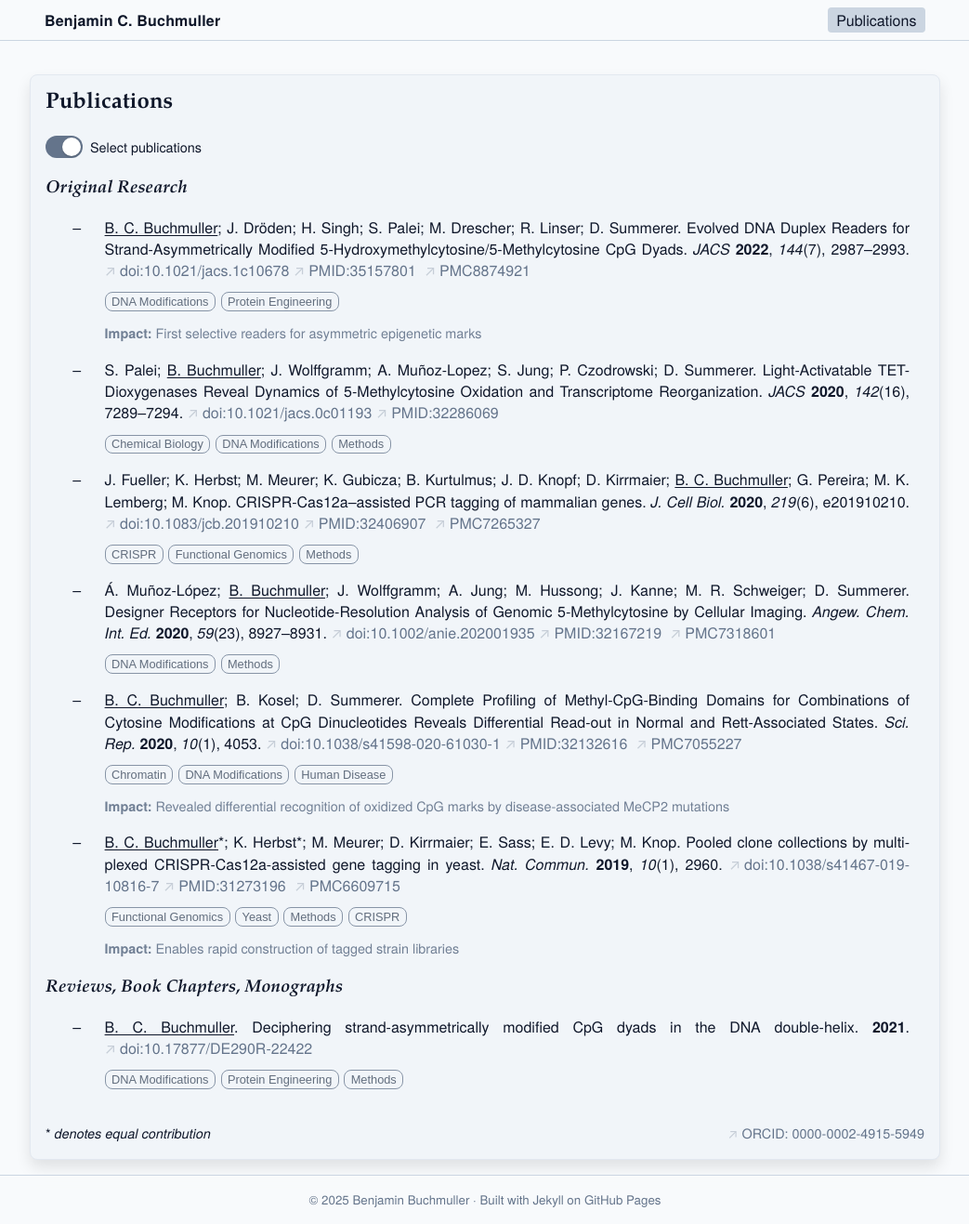
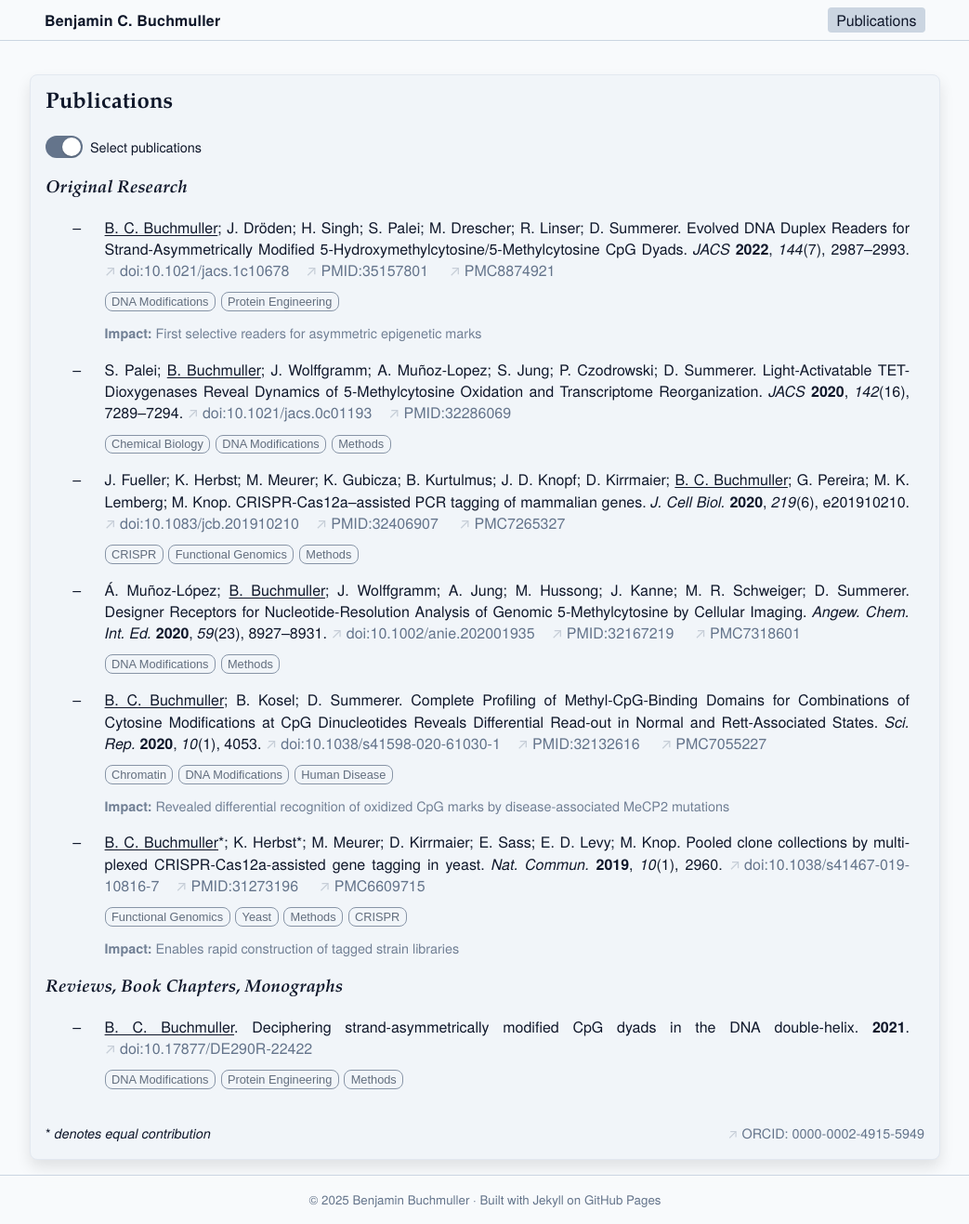
Before and after one commit to benjbuch/benjbuch.github.io, a Jekyll site: the page built from index.html, in a window 1280 px wide and 1317 px high. Shown: the whole window at 93% size, without its empty margins (118-1161 px from the left). Built offline with Jekyll 4.4.1, drawn with Linux system fonts in a browser that asks for light colours.

Commit message:
Improve hyphenation

```diff
--- a/_sass/_publications.scss
+++ b/_sass/_publications.scss
@@ -88,7 +88,9 @@
 .pub-doi,
 .pub-pmid,
 .pub-pmcid {
-  margin-right: 0.5ch;
+  hyphenate-limit-chars: 6 3 2;
+  margin-right: 2ch;
+  word-break: break-word;
 }
 
 .pub-doi {
@@ -96,8 +98,6 @@
   -ms-hyphens: auto;
   -webkit-hyphens: auto;
   hyphens: auto;
-  hyphenate-limit-chars: 6 3 2;
-  word-break: break-word;
 }
 
 // ============================================================================
```
